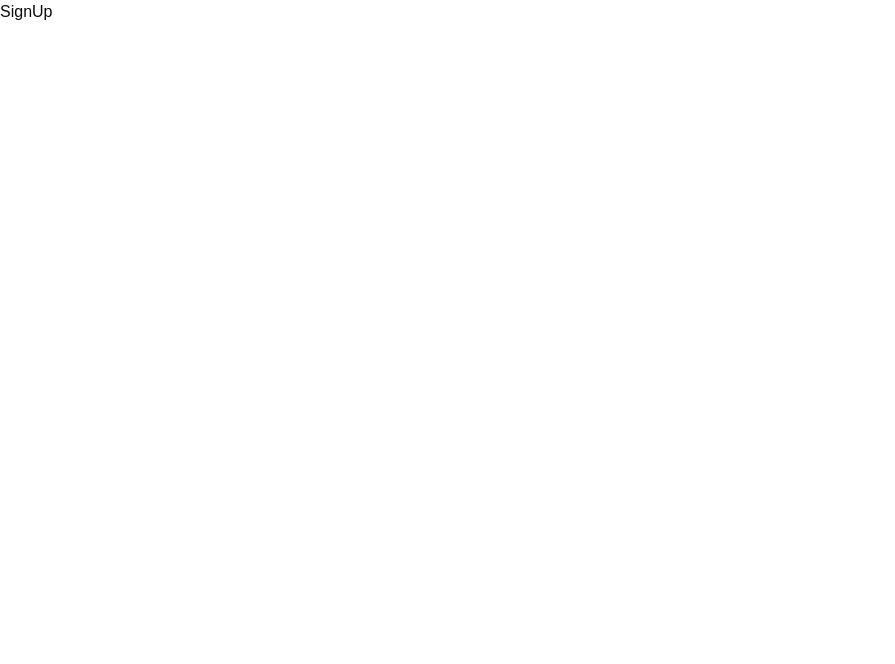
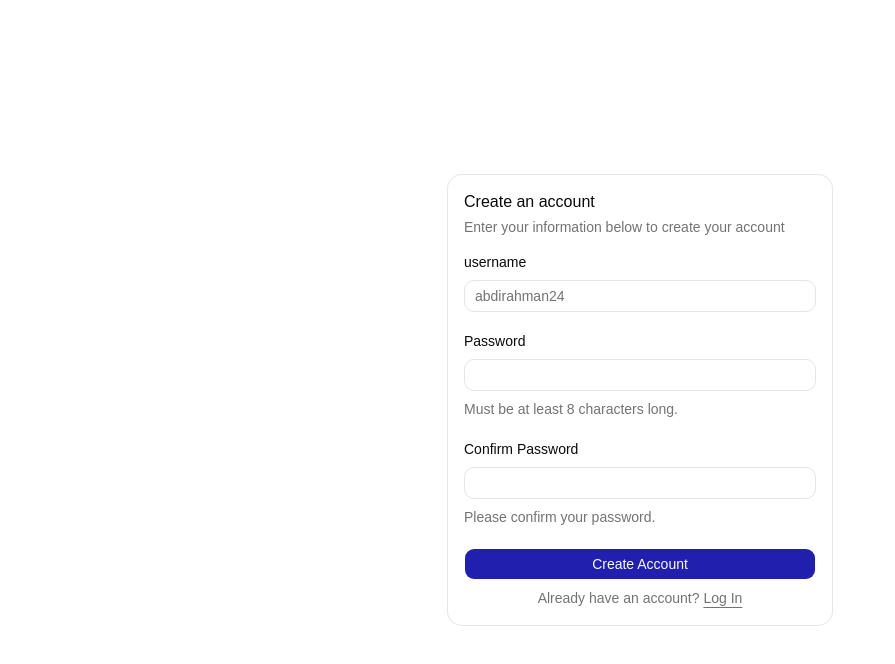
Before and after one commit to AbdirahmanFree/blog-app, a React (Vite) app in the folder frontend-user/: page /signup in a window 1280 px wide. Shown: the top 664 px of the page, without its empty margins (0-895 px from the left). Built offline with nearby package versions, Linux system fonts and the light colour scheme; the HTML template or start-up script is replaced by a standard one.

Commit message:
Implemented Sign up page -created helper function for user input santitization -moddified backend middleware -implemented api call

```diff
--- /dev/null
+++ b/frontend-user/src/components/signup-form.jsx
@@ -0,0 +1,63 @@
+import { Button } from "@/components/ui/button"
+import {
+  Card,
+  CardContent,
+  CardDescription,
+  CardHeader,
+  CardTitle,
+} from "@/components/ui/card"
+import {
+  Field,
+  FieldDescription,
+  FieldGroup,
+  FieldLabel,
+} from "@/components/ui/field"
+import { Input } from "@/components/ui/input"
+
+export function SignupForm({
+  ...props
+}) {
+  return (
+    <Card {...props}>
+      <CardHeader>
+        <CardTitle>Create an account</CardTitle>
+        <CardDescription>
+          Enter your information below to create your account
+        </CardDescription>
+      </CardHeader>
+      <CardContent>
+        <form onSubmit={(e)=>{props.handleSignUp(e)}}>
+          <FieldGroup>
+            <Field>
+              <FieldLabel htmlFor="username">username</FieldLabel>
+              <Input    id="username" type="username" placeholder="abdirahman24" require onChange={(e) => {props.setUsername(e.target.value)}} />
+
+            </Field>
+            <Field>
+              <FieldLabel htmlFor="password">Password</FieldLabel>
+              <Input id="password" type="password" required onChange={(e) => {props.setPassword(e.target.value)}} />
+              <FieldDescription>
+                Must be at least 8 characters long.
+              </FieldDescription>
+            </Field>
+            <Field>
+              <FieldLabel htmlFor="confirm-password">
+                Confirm Password
+              </FieldLabel>
+              <Input id="confirm-password" type="password" required onChange={(e) => {props.setConfirmPassword(e.target.value)}} />
+              <FieldDescription>Please confirm your password.</FieldDescription>
+            </Field>
+            <FieldGroup>
+              <Field>
+                <Button type="submit">Create Account</Button>
+                <FieldDescription className="px-6 text-center">
+                  Already have an account? <a href="/login">Log In</a>
+                </FieldDescription>
+              </Field>
+            </FieldGroup>
+          </FieldGroup>
+        </form>
+      </CardContent>
+    </Card>
+  );
+}
--- a/frontend-user/src/index.css
+++ b/frontend-user/src/index.css
@@ -54,8 +54,8 @@
     --card: oklch(1 0 0);
     --card-foreground: oklch(0.145 0 0);
     --popover: oklch(1 0 0);
-    --popover-foreground: oklch(0.145 0 0);
-    --primary: oklch(0.205 0 0);
+    --popover-foreground: hwb(209 7% 58%);
+    --primary: oklch(37.249% 0.21127 270.403);
     --primary-foreground: oklch(0.985 0 0);
     --secondary: oklch(0.97 0 0);
     --secondary-foreground: oklch(0.205 0 0);
--- a/frontend-user/src/pages/Home.jsx
+++ b/frontend-user/src/pages/Home.jsx
@@ -1,9 +1,11 @@
-import React from "react";
+import React, {useContext, useEffect} from "react";
+import {UserContext} from "@/context/UserContext";
 
 function Home(){
+    const {user} = useContext(UserContext)
+
     return(
     <>
-    Home
     </>
     )
 }
--- a/frontend-user/src/pages/LogIn.jsx
+++ b/frontend-user/src/pages/LogIn.jsx
@@ -20,13 +20,13 @@ function LogIn(){
         username: username,
         password: password
       })
-      update
+
       const token = response.data.token
       if(token){
         localStorage.setItem("token",token)
-        const user = await axiosInstance.get("/api/user")
-        console.log(user)
-
+        const userRes = await axiosInstance.get("/api/user")
+        const user = userRes.data.user
+        updateUser(user)
         console.log("fetched from local storage",localStorage.getItem("token"))
       }
       else{
--- a/frontend-user/src/pages/SignUp.jsx
+++ b/frontend-user/src/pages/SignUp.jsx
@@ -1,9 +1,61 @@
-import React from "react";
+import React, {createContext, useState} from "react";
+import { SignupForm } from "@/components/signup-form";
+import { passwordMatch, validatePassword, validateUsername } from "@/utils/utils";
+import axiosInstance from "@/utils/axiosInstance";
+import { UserContext } from "@/context/UserContext";
+
 
 function SignUp(){
+    const [username,setUsername] = useState("")
+    const [password,setPassword] = useState("")
+    const [confirmPassword,setConfirmPassword] = useState("")
+    const {updateUser} = createContext(UserContext)
+
+    async function handleSignUp(e){
+        e.preventDefault()
+        if(!validateUsername(username)){
+            console.error("invalid username")
+            return
+        }
+        if(!validatePassword(password)){
+            console.error("invalid password")
+            return
+        }
+        if(!passwordMatch(password,confirmPassword)){
+            console.error("passwords do not match")
+            return
+        }
+        try{
+            const signUpResponse = await axiosInstance.post("/api/sign-up",{
+                username: username,
+                password: password
+            })
+            const token = signUpResponse.data.token
+            if(token){
+                localStorage.setItem("token",token)
+                const userResponse = await axiosInstance.get("/api/user");
+                const user = userResponse.data.user
+                console.log(user)
+                updateUser(user)
+            }else{
+                console.log("incorrect sign up details")
+            }
+
+        }catch(error){
+            console.error(error)
+        }
+
+
+
+
+    }
     return(
     <>
-    SignUp
+       <div className="flex min-h-svh w-full items-center justify-center p-6 md:p-10">
+      <div className="w-full max-w-sm">
+        <SignupForm setUsername={setUsername} setPassword={setPassword} setConfirmPassword={setConfirmPassword} handleSignUp={handleSignUp} />
+      </div>
+    </div>
     </>
     )
 }
--- /dev/null
+++ b/frontend-user/src/utils/utils.js
@@ -0,0 +1,11 @@
+export function validateUsername(username) {
+    return /^[a-zA-Z0-9_]{3,20}$/.test(username);
+}
+
+export function validatePassword(password) {
+    return /^(?=.*[A-Z])(?=.*\d).{8,}$/.test(password);
+}
+
+export function passwordMatch(password, confirmPassword){
+    return password == confirmPassword
+}
```
Also changed, not shown: 1 other file (tests, documents, lock files or other folders).
